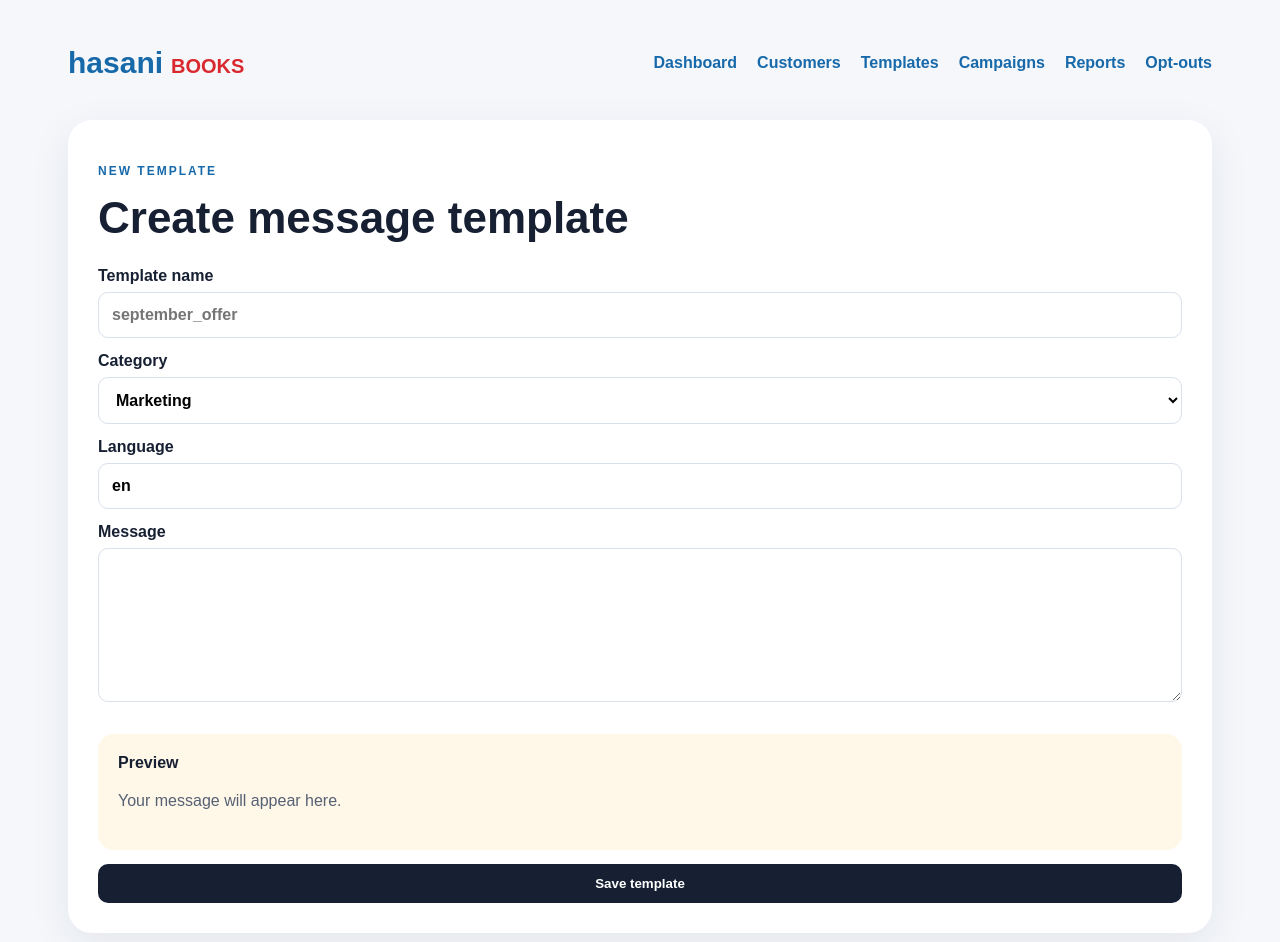
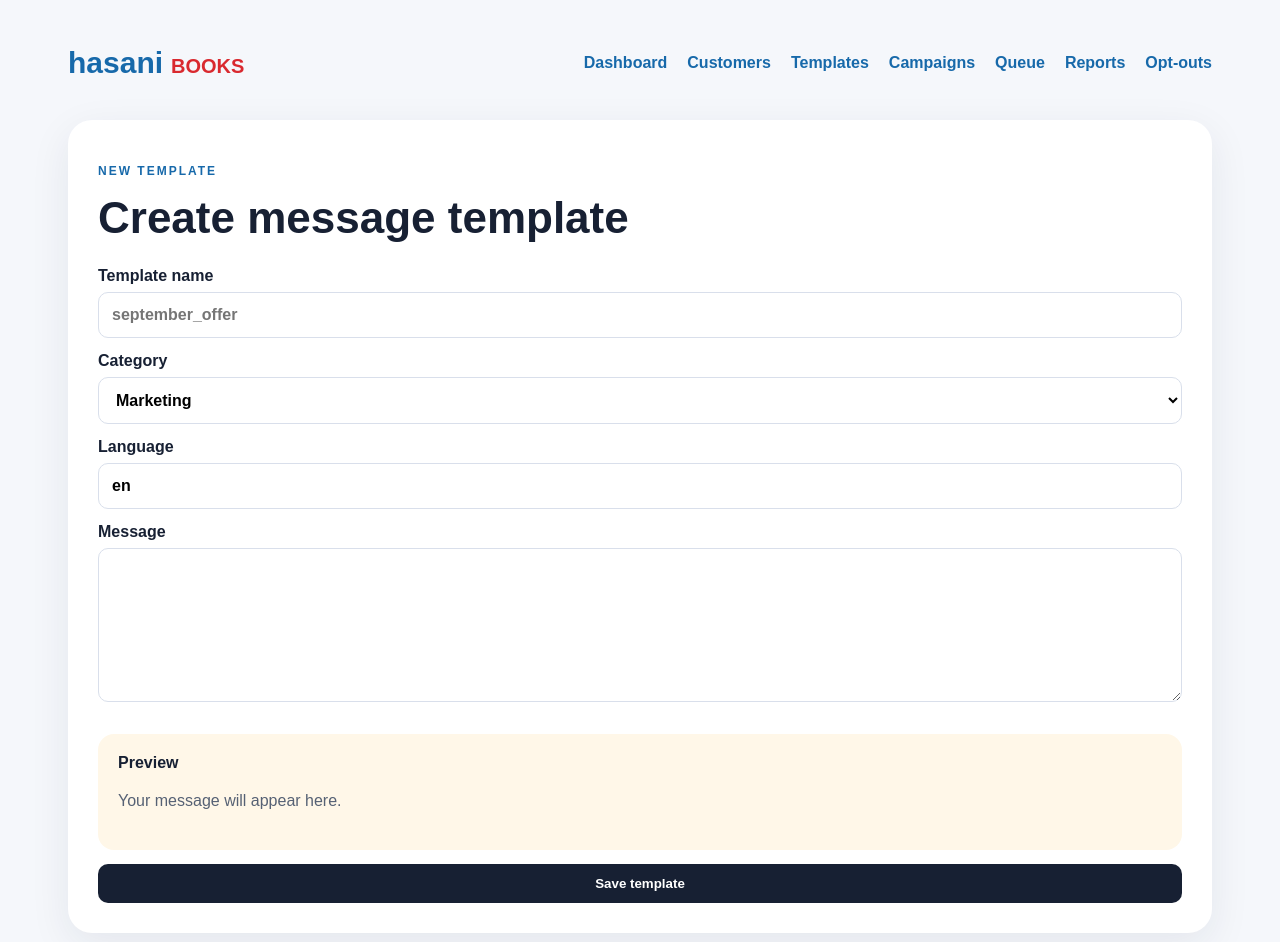
Before and after one commit to wajisumiliya/hasani-whatsapp, a Next.js app: page /templates/new in a window 1280 px wide. Shown: the top 942 px of the page. Built offline with nearby package versions, Linux system fonts and the light colour scheme.

Commit message:
feat: add queue navigation

```diff
--- a/src/components/Nav.tsx
+++ b/src/components/Nav.tsx
@@ -1,2 +1,2 @@
-const links=[['Dashboard','/'],['Customers','/customers'],['Templates','/templates'],['Campaigns','/campaigns'],['Reports','/reports'],['Opt-outs','/opt-outs']];
+const links=[['Dashboard','/'],['Customers','/customers'],['Templates','/templates'],['Campaigns','/campaigns'],['Queue','/queue'],['Reports','/reports'],['Opt-outs','/opt-outs']];
 export default function Nav(){return <nav className="nav"><div className="brand"><b>hasani</b><strong>BOOKS</strong></div><div className="navlinks">{links.map(([n,h])=><a key={h} href={h}>{n}</a>)}</div></nav>}
```
